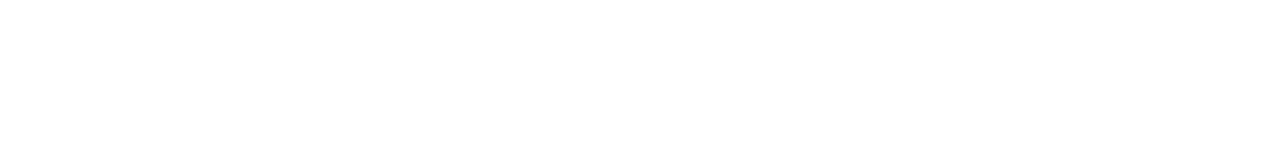
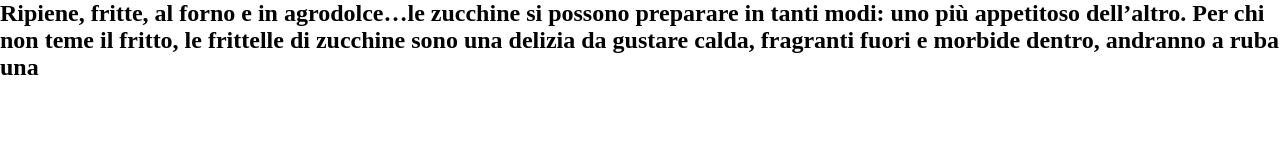
Before and after one commit to proj13team2/pisellizucchine, a plain HTML site: page index.html in a window 1280 px wide. Drawn offline with Linux system fonts and the light colour scheme.

Commit message:
section2

```diff
--- a/index.html
+++ b/index.html
@@ -7,6 +7,10 @@
     <link rel="stylesheet" href="style.css">
 </head>
 <body>
+    <section class="section-2">
+        <h2>Ripiene, fritte, al forno e in agrodolce…le zucchine si possono preparare in tanti modi: uno più appetitoso dell’altro. Per chi non teme il fritto, le frittelle di zucchine sono una delizia da gustare calda, fragranti fuori e morbide dentro, andranno a ruba una</h2>
+
+    </section>
 
 </body>
 </html>
```
